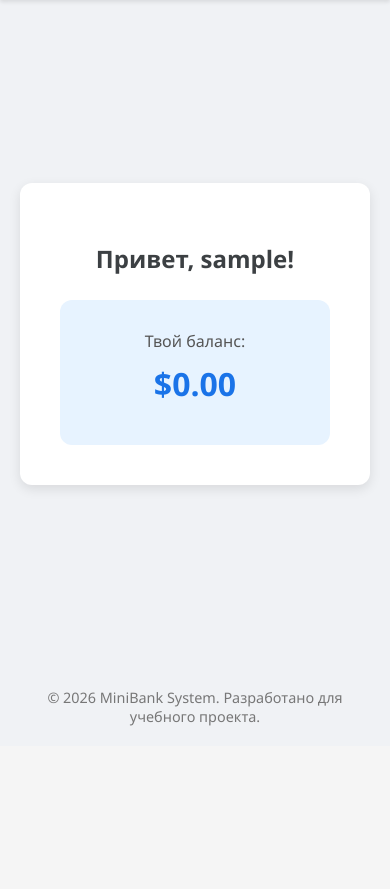
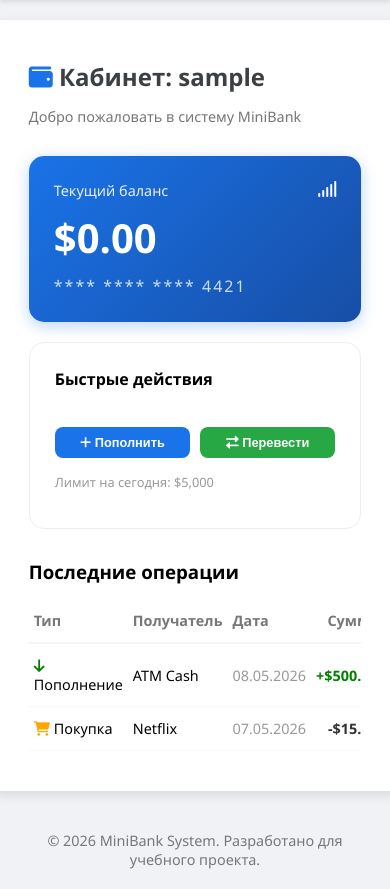
Before and after one commit to kaharn/minibank, a Flask app: page /dashboard in a window 390 px wide. Shown: the part 98-987 px from the top of the page. Before the commit the page ends 824 px from the top, so only its background shows below. Run offline with Flask 3, Linux system fonts and the light colour scheme; the visitor is signed in with stand-in values (Sample User, id 1).

Commit message:
add balance card, quick actions, transaction history, font awesome icons, and responsive grid week3

```diff
--- a/templates/dashboard.html
+++ b/templates/dashboard.html
@@ -1,10 +1,64 @@
 {% extends "base.html" %}
 {% block content %}
-<div class="card" style="max-width: 600px;">
-    <h2>Привет, {{ username }}!</h2>
-    <div style="background: #e7f3ff; padding: 30px; border-radius: 12px; margin-top: 20px;">
-        <span style="color: #555;">Твой баланс:</span>
-        <h1 style="color: var(--primary); margin: 10px 0;">$0.00</h1>
+<div class="card" style="max-width: 900px; width: 95%;">
+    <div style="text-align: left; margin-bottom: 30px;">
+        <h2 style="margin: 0;"><i class="fas fa-wallet" style="color: var(--primary);"></i> Кабинет: {{ username }}</h2>
+        <p style="color: #777; font-size: 0.9rem;">Добро пожаловать в систему MiniBank</p>
+    </div>
+
+    <div style="display: grid; grid-template-columns: repeat(auto-fit, minmax(250px, 1fr)); gap: 20px; margin-bottom: 30px;">
+
+        <div style="background: linear-gradient(135deg, #1a73e8, #174ea6); padding: 25px; border-radius: 15px; color: white; text-align: left; box-shadow: 0 4px 15px rgba(26,115,232,0.3);">
+            <div style="display: flex; justify-content: space-between; align-items: start;">
+                <span style="opacity: 0.9; font-size: 0.9rem;">Текущий баланс</span>
+                <i class="fas fa-signal"></i>
+            </div>
+            <h1 style="margin: 10px 0; font-size: 2.5rem;">$0.00</h1>
+            <p style="margin: 0; opacity: 0.8; letter-spacing: 2px;">**** **** **** 4421</p>
+        </div>
+
+        <div style="background: #ffffff; padding: 25px; border-radius: 15px; border: 1px solid #eee; text-align: left;">
+            <h4 style="margin-top: 0;">Быстрые действия</h4>
+            <div style="display: grid; grid-template-columns: 1fr 1fr; gap: 10px;">
+                <button class="btn btn-primary" style="font-size: 0.8rem; padding: 8px;">
+                    <i class="fas fa-plus"></i> Пополнить
+                </button>
+                <button class="btn btn-success" style="font-size: 0.8rem; padding: 8px;">
+                    <i class="fas fa-exchange-alt"></i> Перевести
+                </button>
+            </div>
+            <p style="font-size: 0.8rem; color: #999; margin-top: 15px;">Лимит на сегодня: $5,000</p>
+        </div>
+    </div>
+
+    <div style="text-align: left;">
+        <h3 style="margin-bottom: 15px;">Последние операции</h3>
+        <div style="overflow-x: auto;">
+            <table style="width: 100%; border-collapse: collapse; font-size: 0.9rem;">
+                <thead>
+                    <tr style="border-bottom: 2px solid #f4f4f4; color: #777;">
+                        <th style="padding: 12px 5px;">Тип</th>
+                        <th style="padding: 12px 5px;">Получатель</th>
+                        <th style="padding: 12px 5px;">Дата</th>
+                        <th style="padding: 12px 5px; text-align: right;">Сумма</th>
+                    </tr>
+                </thead>
+                <tbody>
+                    <tr style="border-bottom: 1px solid #f9f9f9;">
+                        <td style="padding: 12px 5px;"><i class="fas fa-arrow-down" style="color: green;"></i> Пополнение</td>
+                        <td style="padding: 12px 5px;">ATM Cash</td>
+                        <td style="padding: 12px 5px; color: #999;">08.05.2026</td>
+                        <td style="padding: 12px 5px; text-align: right; font-weight: bold; color: green;">+$500.00</td>
+                    </tr>
+                    <tr style="border-bottom: 1px solid #f9f9f9;">
+                        <td style="padding: 12px 5px;"><i class="fas fa-shopping-cart" style="color: orange;"></i> Покупка</td>
+                        <td style="padding: 12px 5px;">Netflix</td>
+                        <td style="padding: 12px 5px; color: #999;">07.05.2026</td>
+                        <td style="padding: 12px 5px; text-align: right; font-weight: bold; color: #333;">-$15.99</td>
+                    </tr>
+                </tbody>
+            </table>
+        </div>
     </div>
 </div>
 {% endblock %}
```
